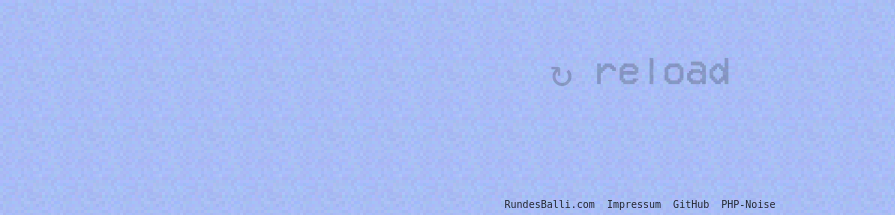
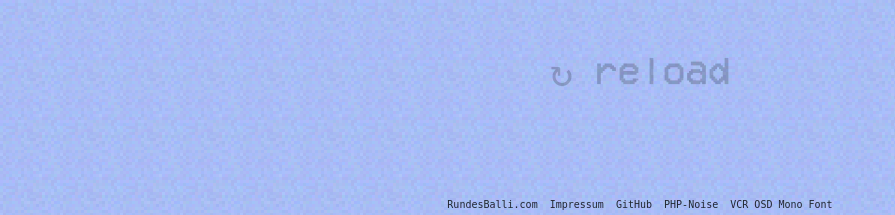
Before and after one commit to RundesBalli/Pfandautomat.com, a PHP site: page / in a window 1280 px wide. Shown: the part 585-800 px from the top of the page, without its empty margins (0-895 px from the left). Run offline with PHP 8.4, Linux system fonts and the light colour scheme.

Commit message:
Added font link

```diff
--- a/index.php
+++ b/index.php
@@ -24,6 +24,7 @@
       <a href="https://rundesballi.com/imprint" target="_blank" rel="noopener">Impressum</a>
       <a href="https://github.com/RundesBalli/Pfandautomat.com" target="_blank" rel="noopener">GitHub</a>
       <a href="https://php-noise.com" target="_blank" rel="noopener">PHP-Noise</a>
+      <a href="https://www.dafont.com/de/vcr-osd-mono.font" target="_blank" rel="noopener">VCR OSD Mono Font</a>
     </div>
     <script type="text/javascript" src="/assets/js/reload.js"></script>
   </body>
```
